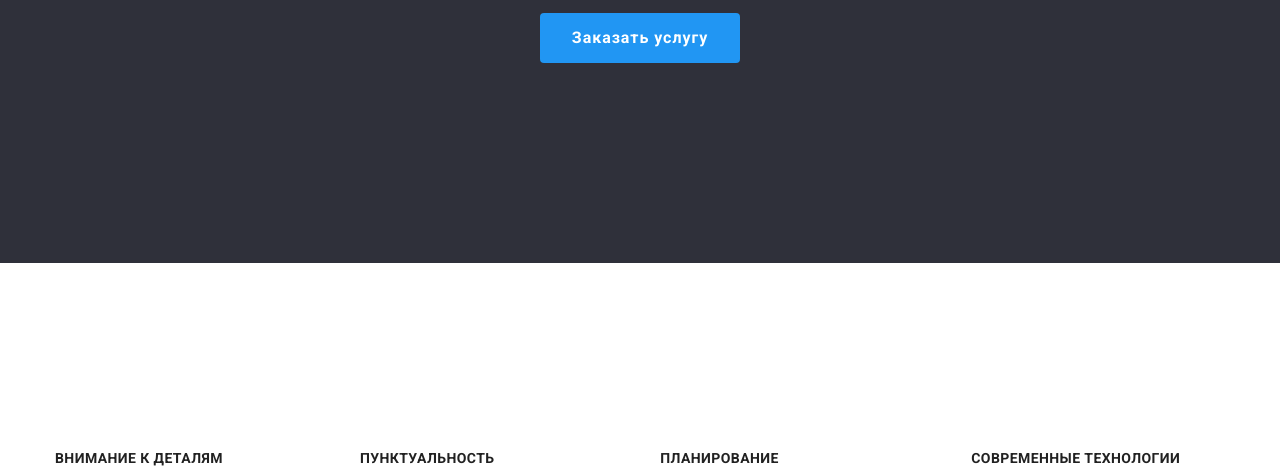
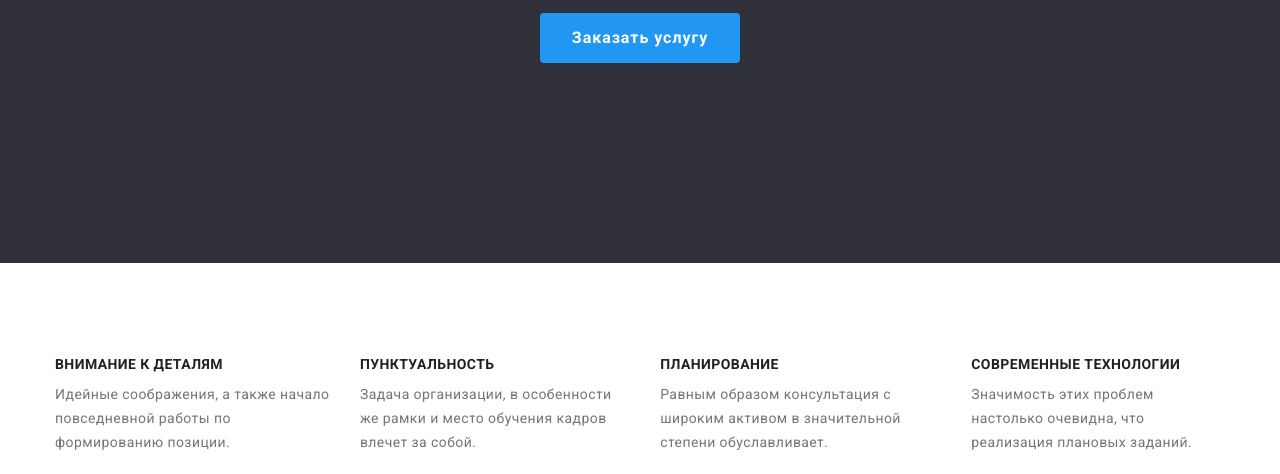
Before and after one commit to OlhaSavva/goit-markup-hw-03, a plain HTML site: page index.html in a window 1280 px wide. Shown: the part 417-891 px from the top of the page. Drawn offline with nearby package versions, Linux system fonts and the light colour scheme.

Commit message:
Добавляет правки

```diff
--- a/css/style.css
+++ b/css/style.css
@@ -192,9 +192,6 @@ body {
   font-weight: 400;
   line-height: 1.71;
 }
-.feature-container{
-  margin-top: 94px;
-}
 .work{
   padding-top: 0;
 }
```
